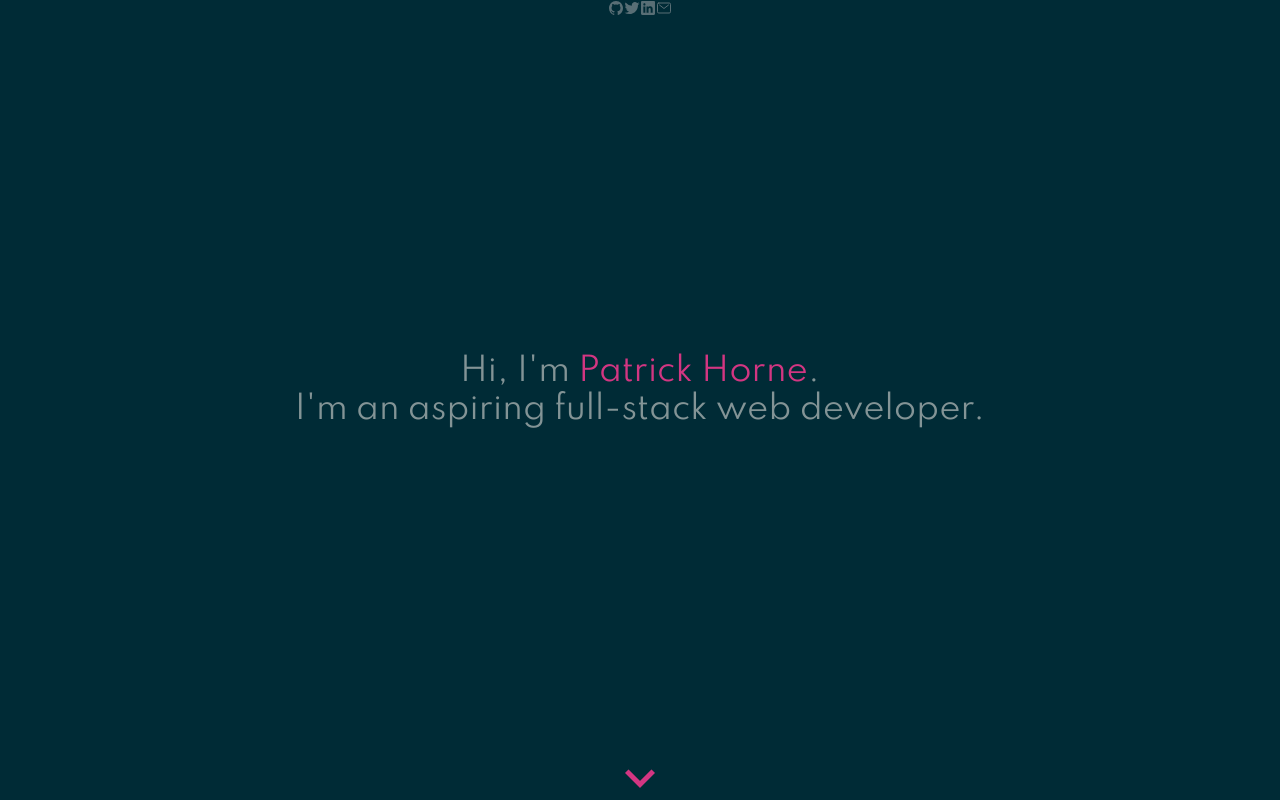
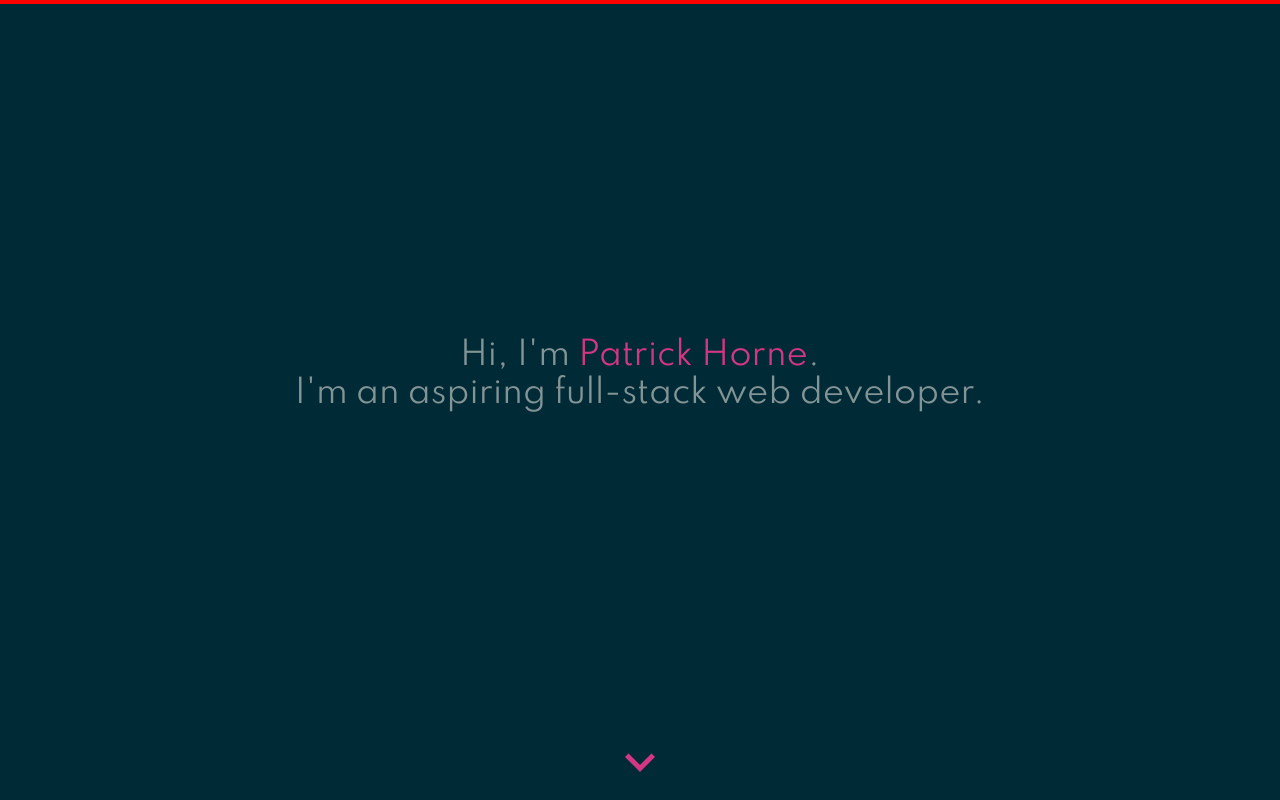
Before and after one commit to glhc/portfolio, a React (Create React App) app: page / in a window 1280 px wide. Shown: the top 800 px of the page. Built offline with nearby package versions, Linux system fonts and the light colour scheme.

Commit message:
Add solarized package, start styled-components

```diff
--- a/package.json
+++ b/package.json
@@ -12,6 +12,7 @@
     "react": "^16.12.0",
     "react-dom": "^16.12.0",
     "react-scripts": "3.4.0",
+    "solarized-colors": "^1.0.4",
     "styled-components": "^5.0.1"
   },
   "scripts": {
--- a/src/App.js
+++ b/src/App.js
@@ -1,7 +1,7 @@
 import React from 'react';
 import logo from './logo.svg';
 import Portfolio from './components/Portfolio/Portfolio';
-import SocialButtons from './components/SocialButtons/SocialButtons';
+import SocialButtons from './components/SocialButtons/StyledSocialButtons';
 import './App.scss';
 
 import Landing from './components/Landing/Landing';
--- /dev/null
+++ b/src/components/SocialButtons/StyledSocialButtons.js
@@ -0,0 +1,9 @@
+import * as solarized from 'solarized-colors';
+import styled from 'styled-components';
+import SocialButtons from './SocialButtons';
+
+const StyledSocialButtons = styled.aside`
+  border: solid red 2px;
+`;
+
+export default StyledSocialButtons;
```
Also changed, not shown: 1 other file (tests, documents, lock files or other folders).
